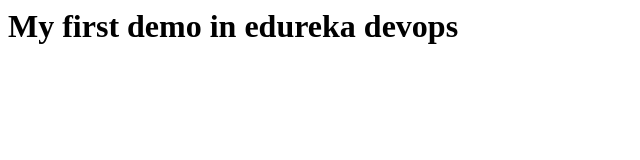
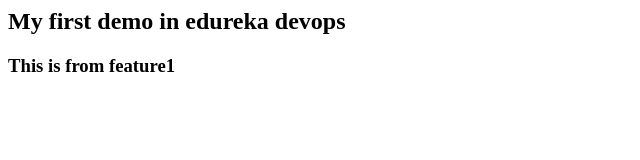
Before and after one commit to hishamsharif/devops, a plain HTML site: page index.html in a window 1280 px wide. Shown: the whole page, without its empty margins (0-640 px from the left). Drawn offline with Linux system fonts and the light colour scheme.

Commit message:
Update index.html

```diff
--- a/index.html
+++ b/index.html
@@ -1 +1,3 @@
-<h1> My first demo in edureka devops </h1>
+<h2> My first demo in edureka devops </h2>
+
+<h3> This is from feature1 </h3>
```
